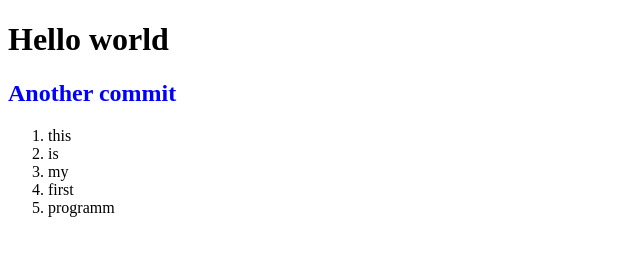
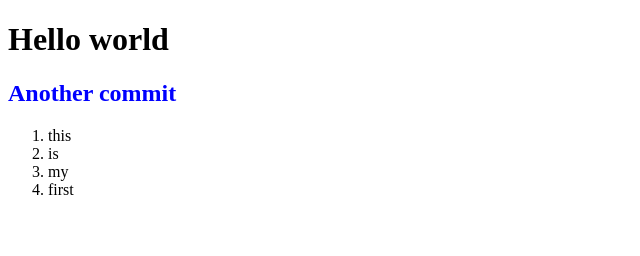
Before and after one commit to romanchenko31/electro, a plain HTML site: page index.html in a window 1280 px wide. Shown: the whole page, without its empty margins (0-640 px from the left). Drawn offline with Linux system fonts and the light colour scheme.

Commit message:
remove unused item

```diff
--- a/index.html
+++ b/index.html
@@ -14,7 +14,6 @@
             <li>is</li>
             <li>my</li>
             <li>first</li>
-            <li>programm</li>
         </ol>
     </body>
 </html>
```
